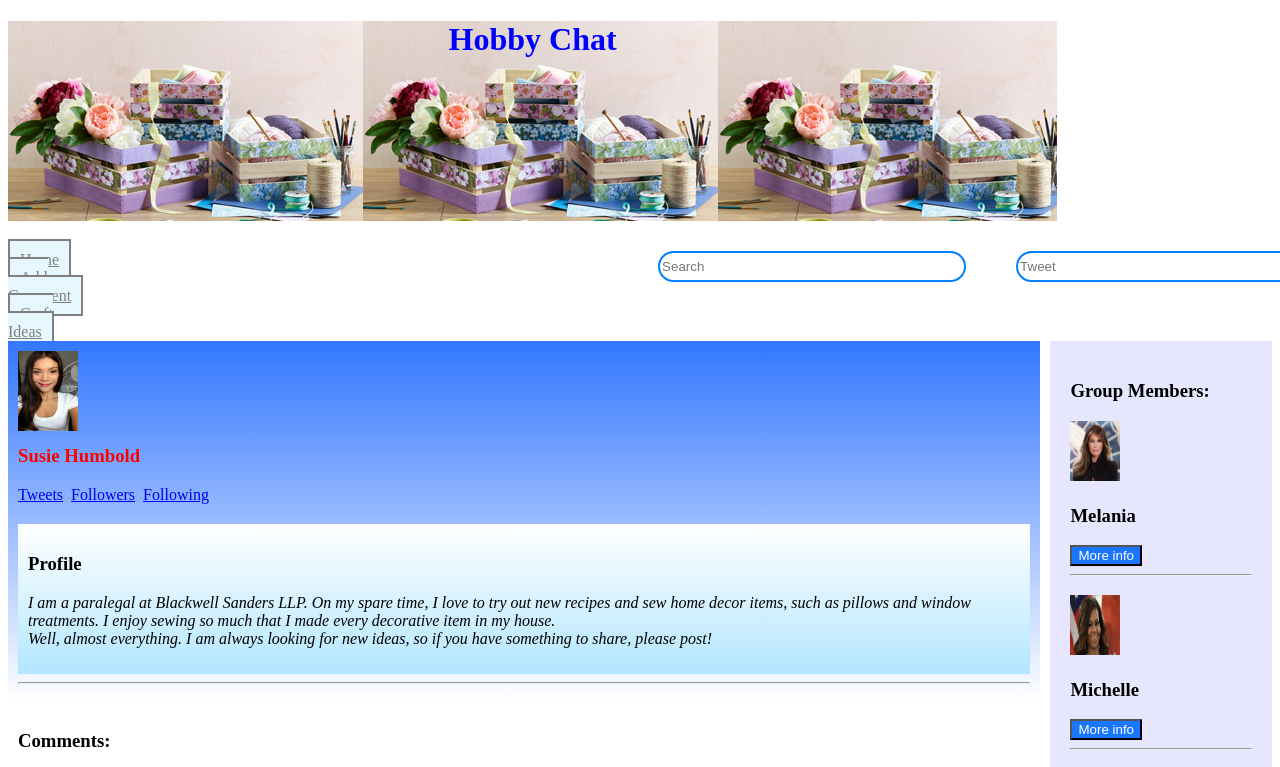
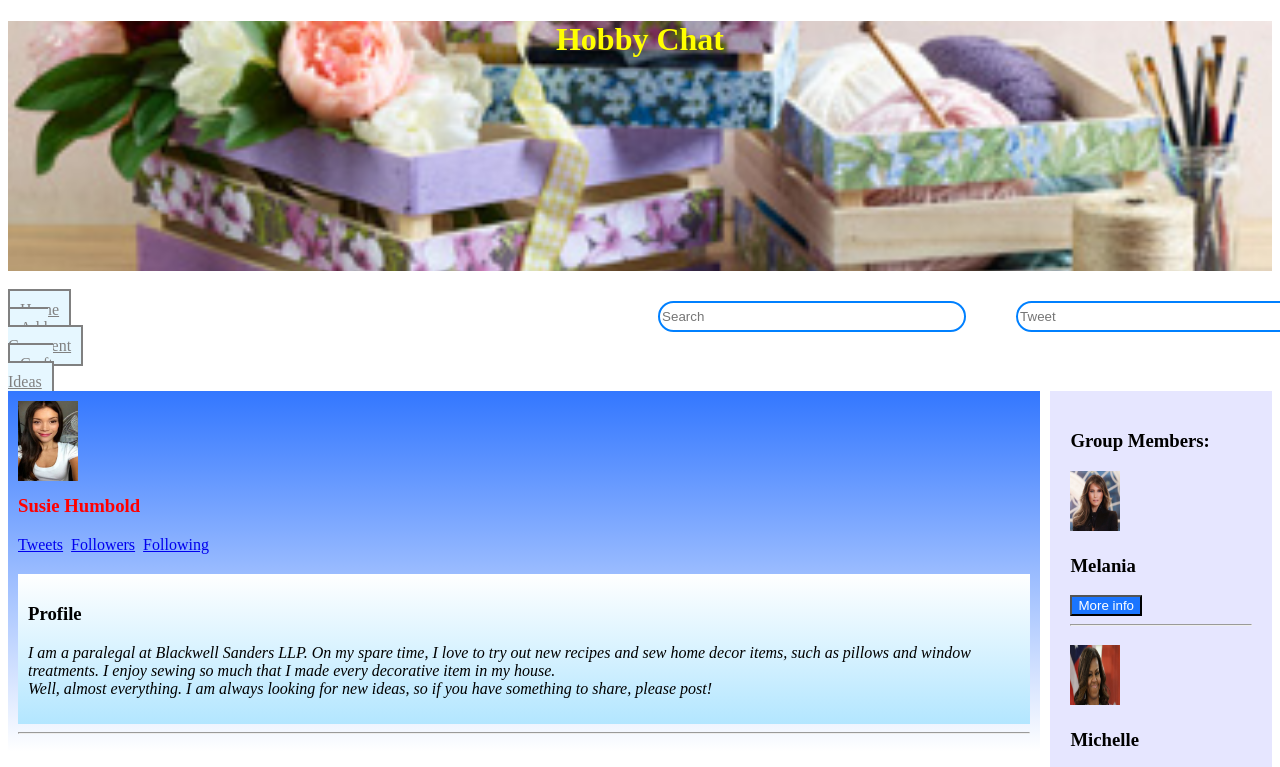
Before and after one commit to kchamp45/SocialHobby, a React app: page /newcomment in a window 1280 px wide. Shown: the top 767 px of the page. Built offline with nearby package versions, Linux system fonts and the light colour scheme.

Commit message:
reformat background image for header.

```diff
--- a/src/components/Header.jsx
+++ b/src/components/Header.jsx
@@ -4,11 +4,13 @@ import crafts from '../assets/images/crafts.jpeg';
 function Header(){
   var HeaderStyles = {
     textAlign: 'center',
-    color: 'blue',
-    width: '83%',
+    color: 'yellow',
+    width: '100%',
     marginBottom: '30px',
-    height: '200px',
-    backgroundImage: 'url(' + crafts + ')'
+    height: '250px',
+    backgroundImage: 'url(' + crafts + ')',
+    backgroundPosition: 'center',
+    backgroundSize: 'cover'
   };
   return (
     <div style={HeaderStyles}>
```
